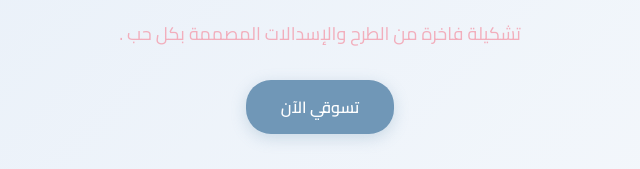
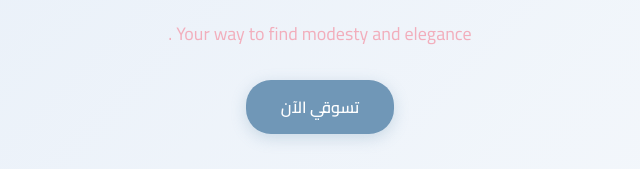
Before and after one commit to jowhaba-commits/kesaa-market, a plain HTML site: page index.html in a window 1280 px wide. Shown: the part 330-499 px from the top of the page, 320-960 px from the left. Drawn offline with nearby package versions, Linux system fonts and the light colour scheme; no server answers.

Commit message:
Update index.html

```diff
--- a/index.html
+++ b/index.html
@@ -39,7 +39,7 @@
     <section class="hero">
         <div class="hero-content">
             <h1>أناقة تليق بكِ</h1>
-            <p id="pink">تشكيلة فاخرة من الطرح والإسدالات المصممة بكل حب  .</p>
+            <p id="pink">Your way to find modesty and elegance  .</p>
             <a href="#products" class="btn">تسوقي الآن</a>
         </div>
     </section>
```
